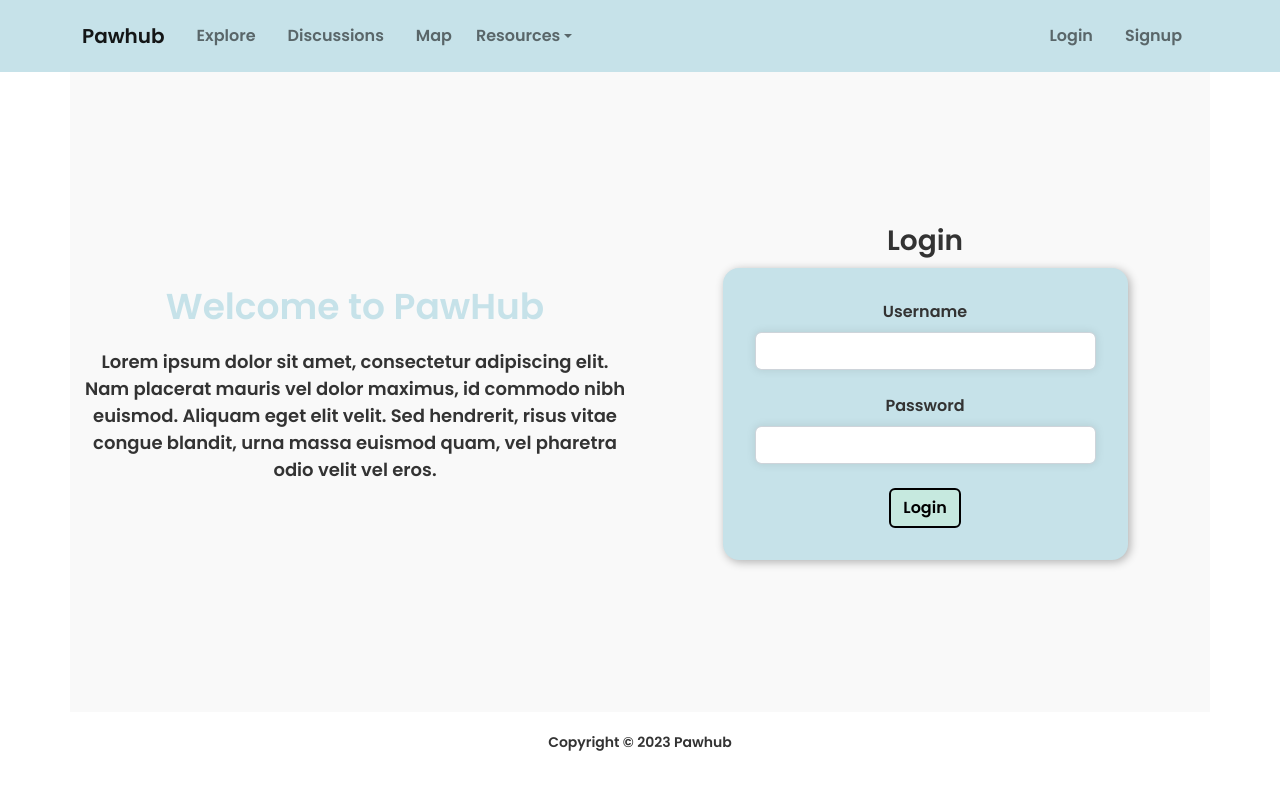
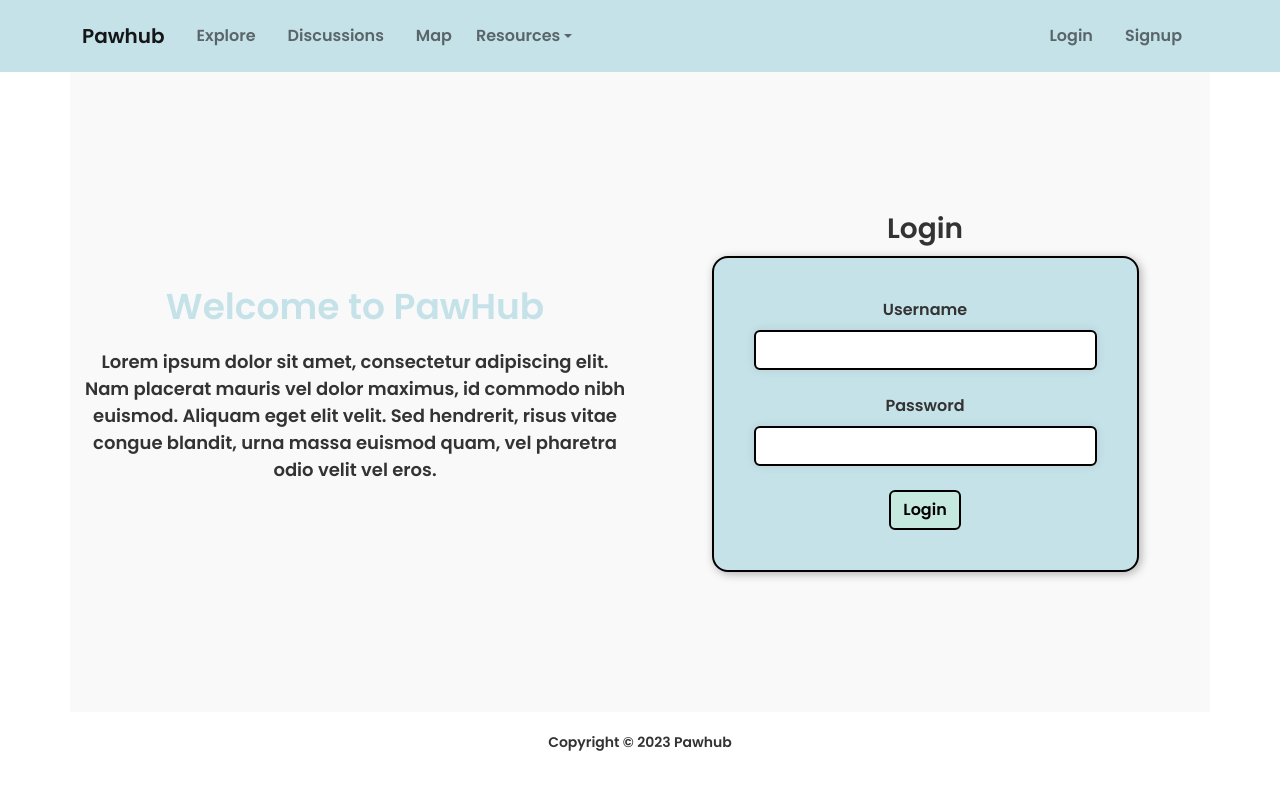
Before and after one commit to t-iffany/pawhub, a React (Create React App) app in the folder pawhub-frontend/: page /login in a window 1280 px wide. Shown: the top 790 px of the page. Built offline with nearby package versions, Linux system fonts and the light colour scheme; no server answers.

Commit message:
add borderlines and flex styles

```diff
--- a/pawhub-frontend/src/components/Login.css
+++ b/pawhub-frontend/src/components/Login.css
@@ -38,9 +38,8 @@
 
 .form-container form {
   background-color: #C6E2E9;
-  padding: 2rem;
   border-radius: 1rem;
-  border: 2px black;
+  border: solid 2px black;
   display: flex;
   flex-direction: column;
   align-items: center;
@@ -53,9 +52,11 @@
   font-weight: bold;
   text-align: center;
 }
-.container-form{
-  border: 2px black;
+
+#username, #password {
+  border: solid 2px black;
 }
+
 .form-input {
   width: 100px;
   padding: 1rem;
@@ -64,7 +65,7 @@
   border-radius: 0.5rem;
   border: none;
   box-shadow: 0px 0px 10px rgba(0, 0, 0, 0.1);
-  border: 2px black;
+  border: solid 2px black;
 }
 
 .form-container form input[type="submit"] {
@@ -77,6 +78,7 @@
   border-radius: 0.5rem;
   border: none;
   cursor: pointer;
+  border: solid 2px black;
 }
 
 .form-container form input[type="submit"]:hover {
```
